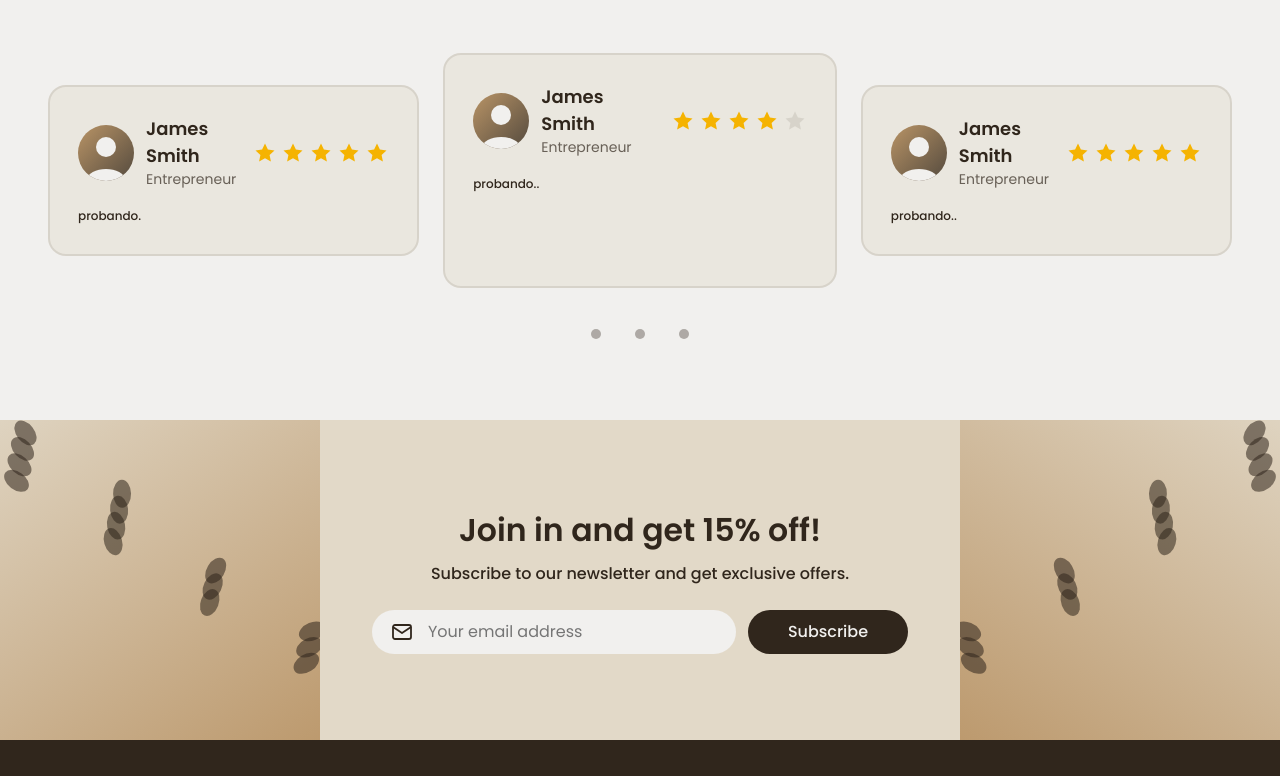
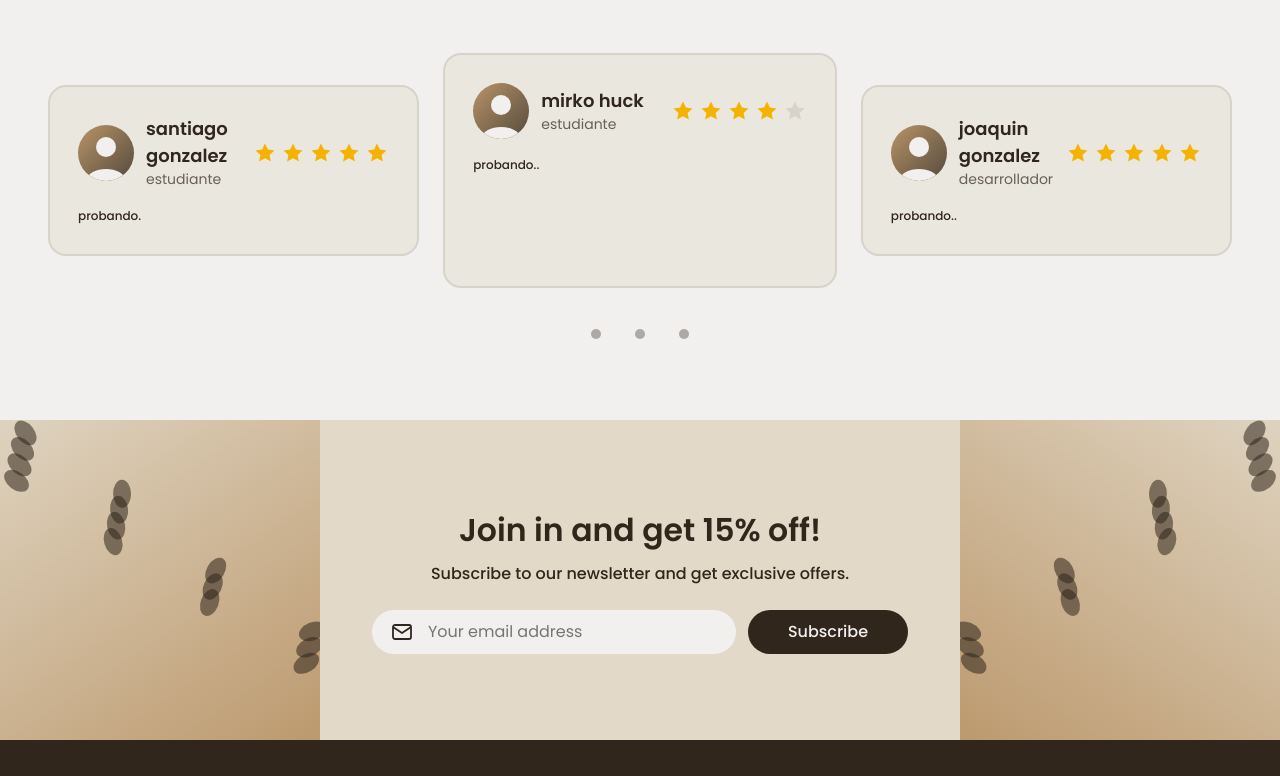
Before and after one commit to santiagogo8911/coffea-landing, a plain HTML site: page index.html in a window 1280 px wide. Shown: the part 3077-3853 px from the top of the page. Drawn offline with nearby package versions, Linux system fonts and the light colour scheme; a web font is replaced by a local one.

Commit message:
Update index.html

```diff
--- a/index.html
+++ b/index.html
@@ -302,8 +302,8 @@
           <figcaption class="testimonial-card__head">
             <img class="testimonial-card__avatar" src="assets/img/avatar-1.svg" alt="" width="56" height="56" loading="lazy" decoding="async">
             <span class="testimonial-card__who">
-              <span class="testimonial-card__name">James Smith</span>
-              <span class="testimonial-card__role">Entrepreneur</span>
+              <span class="testimonial-card__name">santiago gonzalez</span>
+              <span class="testimonial-card__role">estudiante</span>
             </span>
             <span class="testimonial-card__rating" role="img" aria-label="5 out of 5 stars"><span class="icon icon--star testimonial-card__star" aria-hidden="true"></span><span class="icon icon--star testimonial-card__star" aria-hidden="true"></span><span class="icon icon--star testimonial-card__star" aria-hidden="true"></span><span class="icon icon--star testimonial-card__star" aria-hidden="true"></span><span class="icon icon--star testimonial-card__star" aria-hidden="true"></span></span>
           </figcaption>
@@ -313,8 +313,8 @@
           <figcaption class="testimonial-card__head">
             <img class="testimonial-card__avatar" src="assets/img/avatar-2.svg" alt="" width="56" height="56" loading="lazy" decoding="async">
             <span class="testimonial-card__who">
-              <span class="testimonial-card__name">James Smith</span>
-              <span class="testimonial-card__role">Entrepreneur</span>
+              <span class="testimonial-card__name">mirko huck</span>
+              <span class="testimonial-card__role">estudiante</span>
             </span>
             <span class="testimonial-card__rating" role="img" aria-label="4 out of 5 stars"><span class="icon icon--star testimonial-card__star" aria-hidden="true"></span><span class="icon icon--star testimonial-card__star" aria-hidden="true"></span><span class="icon icon--star testimonial-card__star" aria-hidden="true"></span><span class="icon icon--star testimonial-card__star" aria-hidden="true"></span><span class="icon icon--star testimonial-card__star testimonial-card__star--off" aria-hidden="true"></span></span>
           </figcaption>
@@ -324,8 +324,8 @@
           <figcaption class="testimonial-card__head">
             <img class="testimonial-card__avatar" src="assets/img/avatar-3.svg" alt="" width="56" height="56" loading="lazy" decoding="async">
             <span class="testimonial-card__who">
-              <span class="testimonial-card__name">James Smith</span>
-              <span class="testimonial-card__role">Entrepreneur</span>
+              <span class="testimonial-card__name">joaquin gonzalez</span>
+              <span class="testimonial-card__role">desarrollador</span>
             </span>
             <span class="testimonial-card__rating" role="img" aria-label="5 out of 5 stars"><span class="icon icon--star testimonial-card__star" aria-hidden="true"></span><span class="icon icon--star testimonial-card__star" aria-hidden="true"></span><span class="icon icon--star testimonial-card__star" aria-hidden="true"></span><span class="icon icon--star testimonial-card__star" aria-hidden="true"></span><span class="icon icon--star testimonial-card__star" aria-hidden="true"></span></span>
           </figcaption>
```
